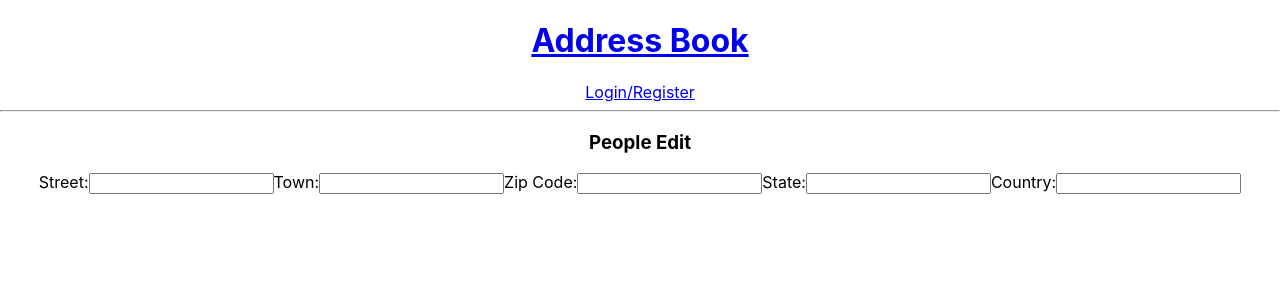
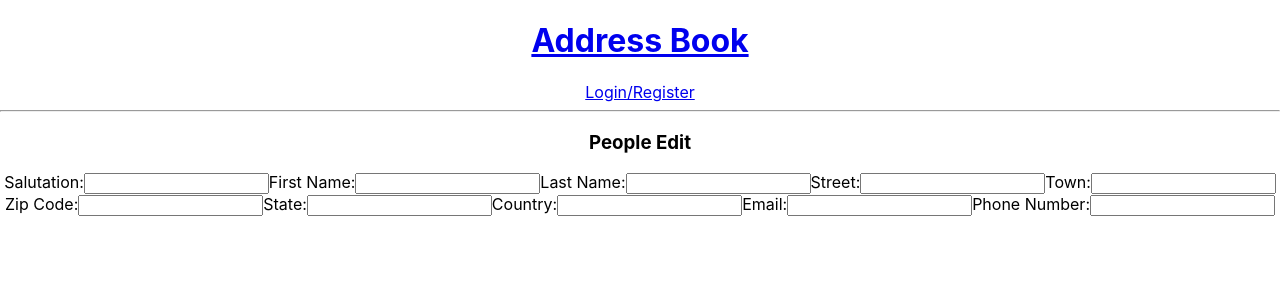
Before and after one commit to bbkbyti/address-book-Bayati-Babak, a React (Create React App) app in the folder client/: page /people/1/edit in a window 1280 px wide. Shown: the top 300 px of the page. Built offline with nearby package versions, Linux system fonts and the light colour scheme; no server answers.

Commit message:
all form fields prefilled with user data to get edited and send a PUT request

```diff
--- a/client/src/containers/MainContainer.js
+++ b/client/src/containers/MainContainer.js
@@ -65,7 +65,7 @@ export default function MainContainer(props) {
                 <Route exact path='/people' element={<PeopleList currentUser={currentUser} peopleList={peopleList} />} />
                 <Route exact path='/people/:id' element={<PeopleDetail currentUser={currentUser} />} />
                 <Route exact path='people/new' element={<PeopleCreate handleCreate={handleCreate} />} />
-                <Route exact path='/people/:id/edit' element={<PeopleEdit addressList={addressList} />} />
+                <Route exact path='/people/:id/edit' element={<PeopleEdit addressList={addressList} peopleList={peopleList} emailsList={emailsList} phonesList={phonesList} />} />
             </Routes>
 
         </div>
--- a/client/src/screens/PeopleEdit.js
+++ b/client/src/screens/PeopleEdit.js
@@ -2,6 +2,12 @@ import React, { useState, useEffect } from 'react'
 import { useParams } from 'react-router-dom'
 
 export default function PeopleEdit(props) {
+    const [nameData, setNameData] = useState({
+        salutation: '',
+        first_name: '',
+        last_name: '',
+    })
+
     const [addressData, setAddressData] = useState({
         street: '',
         town: '',
@@ -10,13 +16,33 @@ export default function PeopleEdit(props) {
         country: '',
     })
 
+    const [emailData, setEmailData] = useState({
+        email_address: '',
+    })
+
+    const [phoneData, setPhoneData] = useState({
+        phone_number: '',
+    })
+
+
     const { id } = useParams();
-    const { addressList } = props
+    const { addressList, peopleList, emailsList, phonesList } = props
 
     useEffect(() => {
-        const prefillFormData = () => {
+        const prefillFormDataName = () => {
+            const nameItem = peopleList.find((person) => person.id === Number(id));
+            console.log(nameItem);
+            setNameData(nameItem);
+        }
+        if (peopleList.length) {
+            prefillFormDataName();
+        }
+    }, [id, peopleList])
+
+    useEffect(() => {
+        const prefillFormDataAddress = () => {
             const addressItem = addressList.find((add) => add.id === Number(id));
-            console.log(addressItem);
+            // console.log(addressItem);
             setAddressData({
                 street: addressItem.street,
                 town: addressItem.town,
@@ -26,12 +52,53 @@ export default function PeopleEdit(props) {
             })
         }
         if (addressList.length) {
-            prefillFormData();
+            prefillFormDataAddress();
         }
     }, [id, addressList,])
 
+    useEffect(() => {
+        const prefillFormDataEmail = () => {
+            const emailItem = emailsList.find((email) => email.id === Number(id));
+            setEmailData(emailItem);
+        }
+        if (emailsList.length) {
+            prefillFormDataEmail()
+        }
+    }, [id, emailsList])
 
-    const handleChange = (e) => {
+    useEffect(() => {
+        const prefillFormDataPhone = () => {
+            const phoneItem = phonesList.find((phone) => phone.id === Number(id));
+            setPhoneData(phoneItem);
+        }
+        if (phonesList.length) {
+            prefillFormDataPhone()
+        }
+    }, [id, phonesList])
+
+    const handleChangeName = (e) => {
+        const { name, value } = e.target;
+        setNameData(prevState => ({
+            ...prevState,
+            [name]: value
+        }))
+    }
+
+    const handleChangePhone = (e) => {
+        const { name, value } = e.target;
+        setPhoneData(prevState => ({
+            ...prevState,
+            [name]: value
+        }))
+    }
+    const handleChangeEmail = (e) => {
+        const { name, value } = e.target;
+        setEmailData(prevState => ({
+            ...prevState,
+            [name]: value
+        }))
+    }
+    const handleChangeAddress = (e) => {
         const { name, value } = e.target;
         setAddressData(prevState => ({
             ...prevState,
@@ -45,12 +112,39 @@ export default function PeopleEdit(props) {
             <h3>People Edit</h3>
             <form>
                 <label>
+                    Salutation:
+                    <input
+                        type='text'
+                        name='salutation'
+                        value={nameData.salutation}
+                        onChange={handleChangeName}
+                    />
+                </label>
+                <label>
+                    First Name:
+                    <input
+                        type='text'
+                        name='first_name'
+                        value={nameData.first_name}
+                        onChange={handleChangeName}
+                    />
+                </label>
+                <label>
+                    Last Name:
+                    <input
+                        type='text'
+                        name='last_name'
+                        value={nameData.last_name}
+                        onChange={handleChangeName}
+                    />
+                </label>
+                <label>
                     Street:
                     <input
                         type='text'
                         name='street'
                         value={addressData.street}
-                        onChange={handleChange}
+                        onChange={handleChangeAddress}
                     />
                 </label>
                 <label>
@@ -59,7 +153,7 @@ export default function PeopleEdit(props) {
                         type='text'
                         name='town'
                         value={addressData.town}
-                        onChange={handleChange}
+                        onChange={handleChangeAddress}
                     />
                 </label>
                 <label>
@@ -68,7 +162,7 @@ export default function PeopleEdit(props) {
                         type='text'
                         name='zip_code'
                         value={addressData.zip_code}
-                        onChange={handleChange}
+                        onChange={handleChangeAddress}
                     />
                 </label>
                 <label>
@@ -77,7 +171,7 @@ export default function PeopleEdit(props) {
                         type='text'
                         name='state'
                         value={addressData.state}
-                        onChange={handleChange}
+                        onChange={handleChangeAddress}
                     />
                 </label>
                 <label>
@@ -86,7 +180,25 @@ export default function PeopleEdit(props) {
                         type='text'
                         name='country'
                         value={addressData.country}
-                        onChange={handleChange}
+                        onChange={handleChangeAddress}
+                    />
+                </label>
+                <label>
+                    Email:
+                    <input
+                        type='text'
+                        name='email_address'
+                        value={emailData.email_address}
+                        onChange={handleChangeEmail}
+                    />
+                </label>
+                <label>
+                    Phone Number:
+                    <input
+                        type='text'
+                        name='phone_number'
+                        value={phoneData.phone_number}
+                        onChange={handleChangePhone}
                     />
                 </label>
             </form>
```
